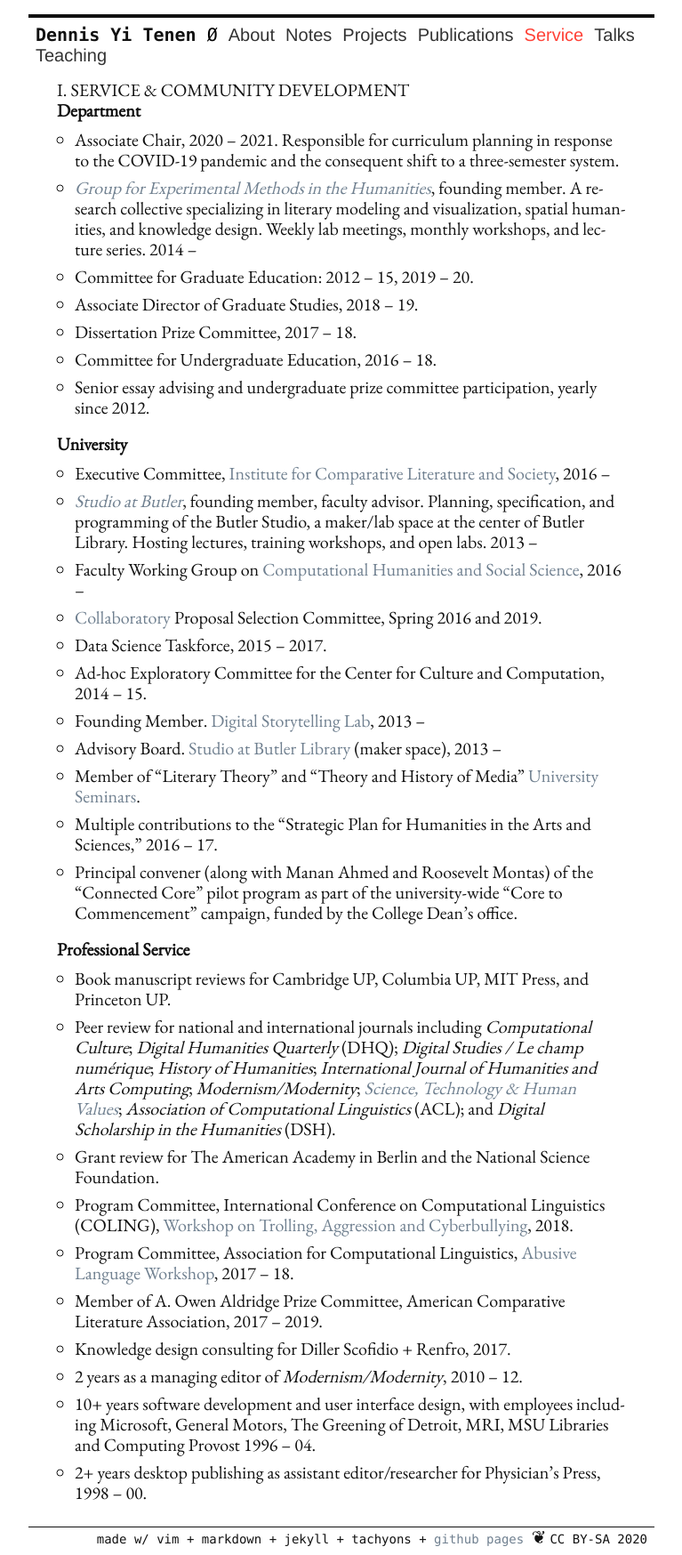
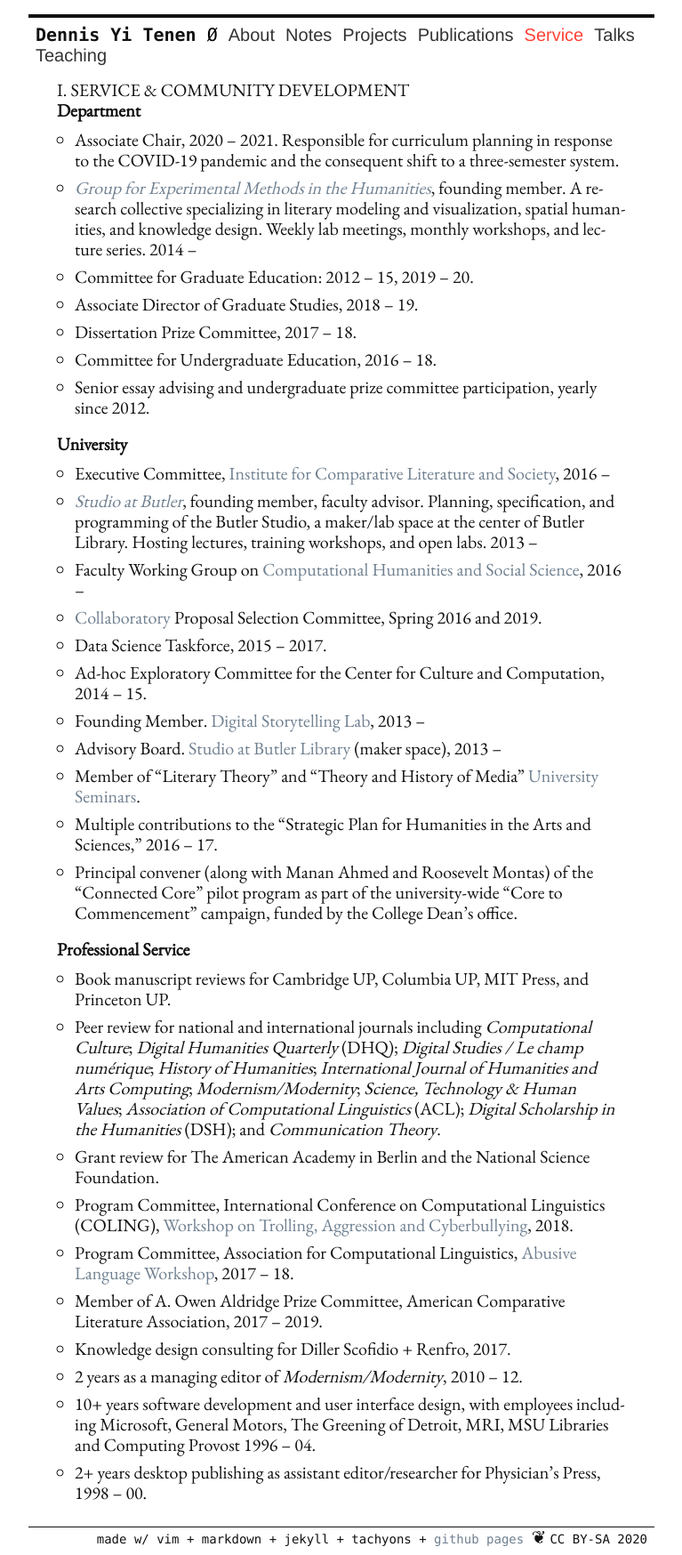
Before and after one commit to denten/denten.github.io, a Jekyll site: the page built from _pages/service.md, in a window 1280 px wide. Shown: the whole page at 89% size, without its empty margins (256-1023 px from the left). Built offline with Jekyll 4.4.1, drawn with Linux system fonts in a browser that asks for light colours.

Commit message:
update CV

```diff
--- a/_includes/CV/07-service.md
+++ b/_includes/CV/07-service.md
@@ -42,16 +42,16 @@ COVID-19 pandemic and the consequent shift to a three-semester system.
 - Peer review for national and international journals including *Computational Culture*;
   *Digital Humanities Quarterly* (DHQ); *Digital Studies / Le champ numérique*; *History of
 Humanities*; *International Journal of Humanities and Arts Computing*; *Modernism/Modernity*;
-[*Science, Technology & Human
-Values*](https://journals.sagepub.com/doi/full/10.1177/0162243919825887); *Association of
-Computational Linguistics* (ACL); and *Digital Scholarship in the Humanities* (DSH).
+*Science, Technology & Human Values*; *Association of Computational Linguistics* (ACL);
+*Digital Scholarship in the Humanities* (DSH); and *Communication Theory*.
 - Grant review for The American Academy in Berlin and the National Science Foundation.
 - Program Committee, International Conference on Computational Linguistics (COLING), [Workshop
   on Trolling, Aggression and Cyberbullying](http://aclweb.org/anthology/W18-4400), 2018.
 - Program Committee, Association for Computational Linguistics, [Abusive Language
   Workshop](https://web.archive.org/web/20190219200248/https://www.aclweb.org/portal/content/1st-workshop-abusive-language-online),
 2017 -- 18.
-- Member of A. Owen Aldridge Prize Committee, American Comparative Literature Association, 2017 -- 2019.
+- Member of A. Owen Aldridge Prize Committee, American Comparative Literature Association, 2017
+  -- 2019.
 - Knowledge design consulting for Diller Scofidio + Renfro, 2017.
 - 2 years as a managing editor of *Modernism/Modernity*, 2010 -- 12.
 - 10+ years software development and user interface design, with employees including Microsoft,
```
